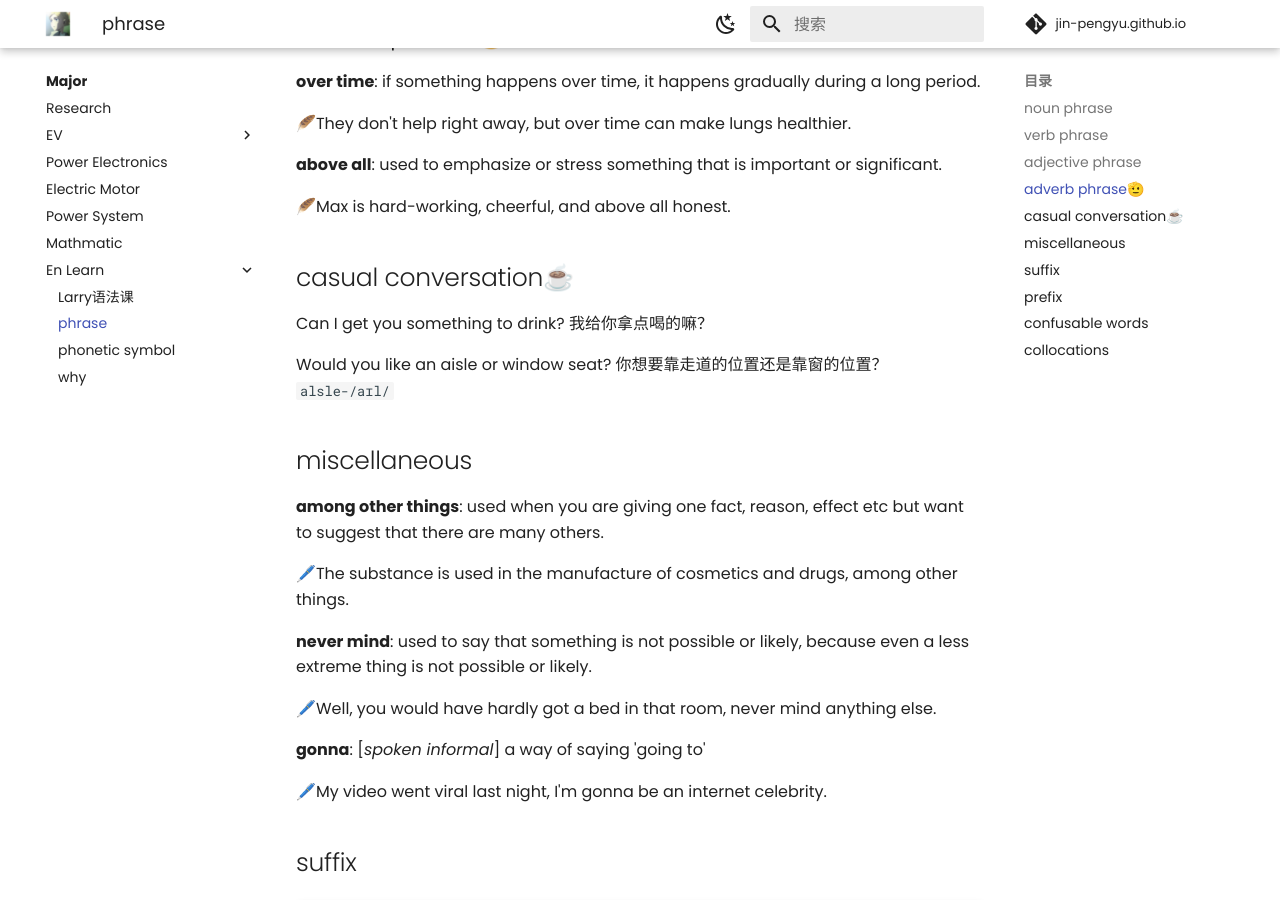
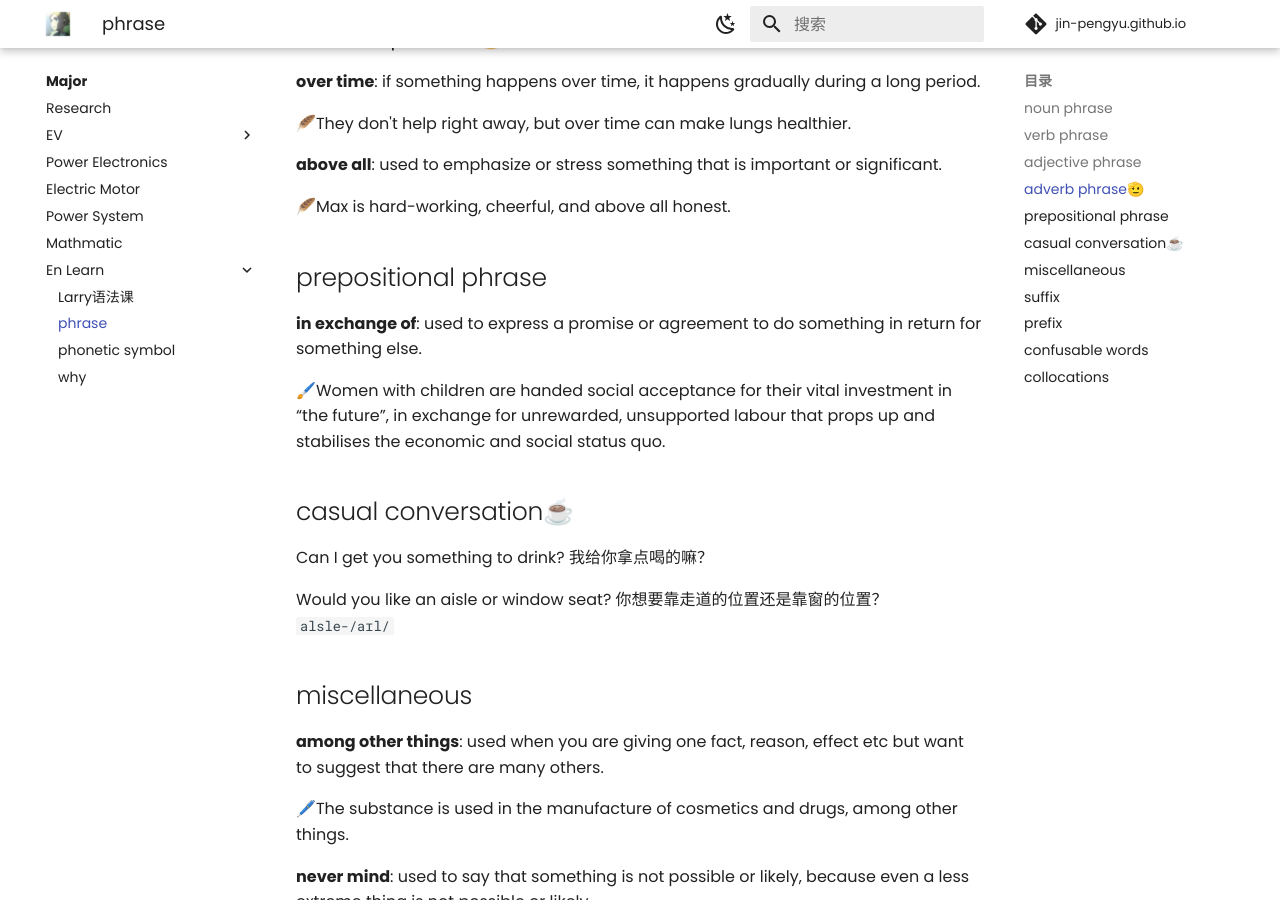
Before and after one commit to Pengyu-Jin/Pengyu-Jin.github.io, an MkDocs documentation site: the page built from docs/major/EN-learn/phrase.md, in a window 1280 px wide and 900 px high, scrolled down 1936 px. Built offline with MkDocs 1.6.1 and Material for MkDocs 9.7.7, drawn with Linux system fonts in a browser that asks for light colours; comment, search, counter and statistics services are not loaded.

Commit message:
20241009

```diff
--- a/docs/major/EN-learn/phrase.md
+++ b/docs/major/EN-learn/phrase.md
@@ -61,6 +61,12 @@
 **above all**: used to emphasize or stress something that is important or significant.
 
 🪶Max is hard-working, cheerful, and above all honest.
+
+## prepositional phrase
+
+**in exchange of**: used to express a promise or agreement to do something in return for something else.
+
+🖌️Women with children are handed social acceptance for their vital investment in “the future”, in exchange for unrewarded, unsupported labour that props up and stabilises the economic and social status quo.
 
 ## casual conversation☕
 
```
Also changed, not shown: docs/major/EN-learn/image.png (added).
